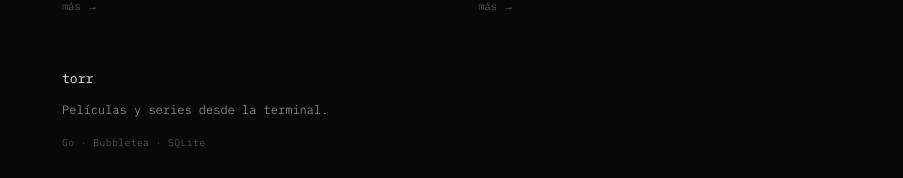
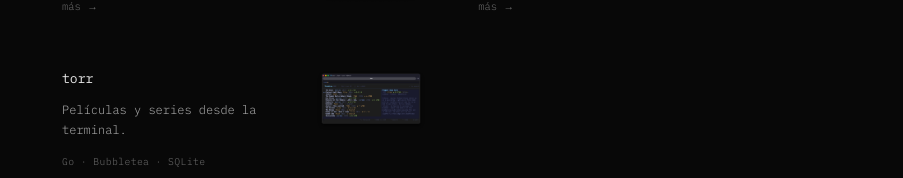
Before and after one commit to amarazzi/axel-is-bored, a Next.js app: page / in a window 1280 px wide. Shown: the part 1012-1190 px from the top of the page, without its empty margins (188-1091 px from the left). Built offline with nearby package versions, Linux system fonts and the light colour scheme; no server answers.

Commit message:
feat: add torr screenshot

```diff
--- a/src/data/projects.ts
+++ b/src/data/projects.ts
@@ -222,6 +222,7 @@
       "A terminal streaming client for macOS. Search, browse trending content and stream movies and TV shows directly from the command line, without opening a browser.",
     techStack: ["Go", "Bubbletea", "SQLite"],
     githubUrl: "https://github.com/amarazzi/torr",
+    screenshotPath: "/screenshots/torr.png",
     status: "active",
     year: 2026,
     body: [
```
Also changed, not shown: public/screenshots/torr.png (added).
